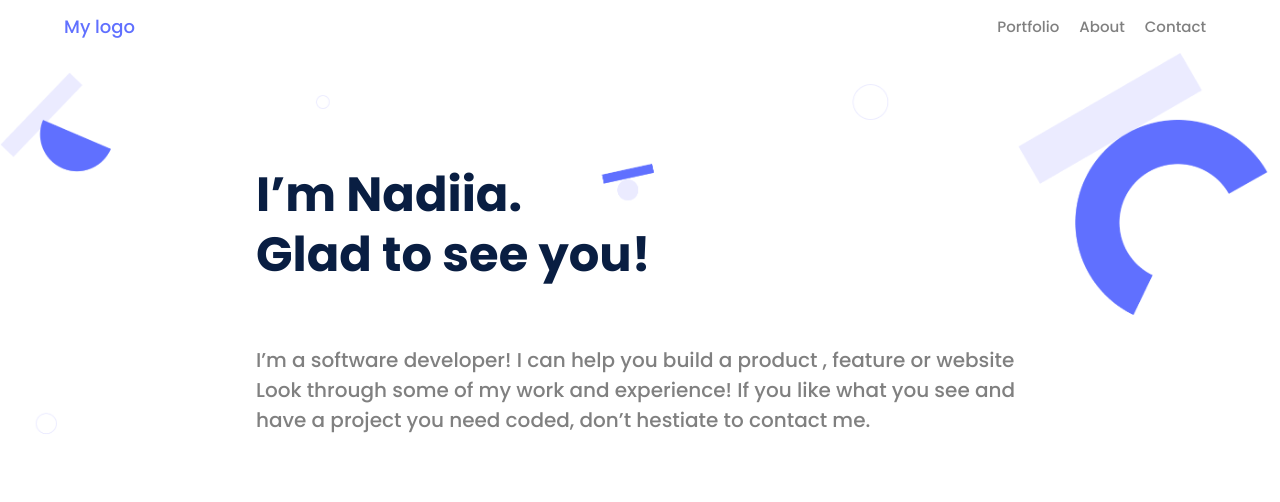
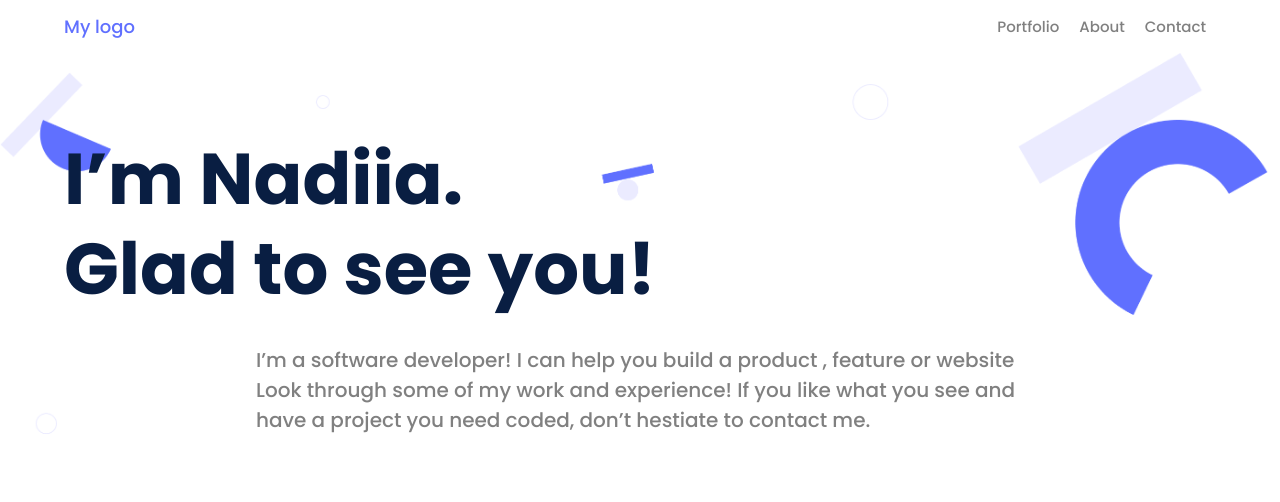
Before and after one commit to petushka1/microverse-m1-w1-d3-portfolio-production, a plain HTML site: page index.html in a window 1280 px wide. In both pictures the pointer is over the element 640 px from the left and 224 px from the top of the page. Shown: the top 502 px of the page. Drawn offline with Linux system fonts and the light colour scheme.

Commit message:
Add scale transformation to .name class

```diff
--- a/style.css
+++ b/style.css
@@ -27,8 +27,13 @@ body {
   color: #091e42;
 }
 
+.name:hover {
+transition: transform 1s;
+transform: scale(1.5);
+}
+
 .logo {
-    flex: 1;
+  flex: 1;
   font-weight: 700;
   font-size: 18px;
   line-height: 20px;
```
